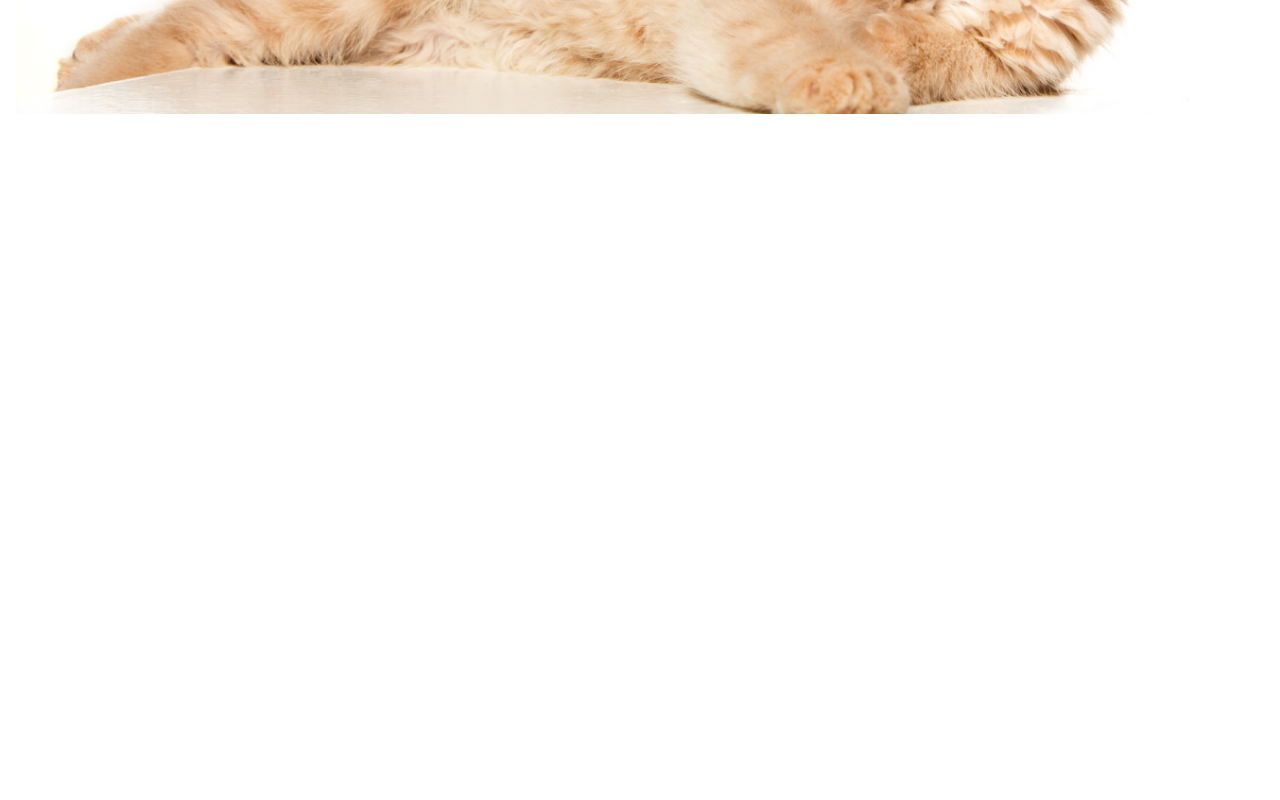
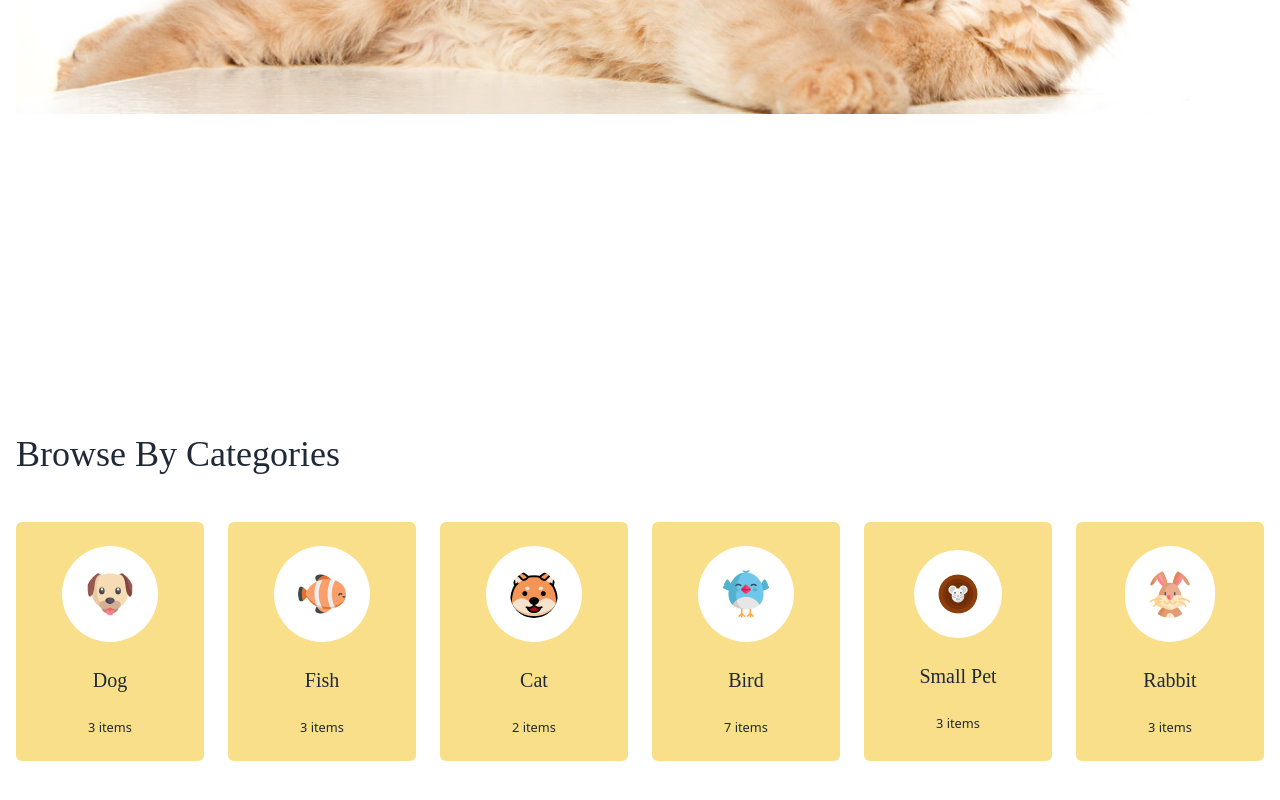
Before and after one commit to Rashed-helloworld/Pet_site, a plain HTML site: page index.html in a window 1280 px wide. Shown: the part 794-1594 px from the top of the page. Before the commit the page ends 1164 px from the top, so only its background shows below. Drawn offline with nearby package versions, Linux system fonts and the light colour scheme; a web font is replaced by a local one.

Commit message:
category section added

```diff
--- a/index.html
+++ b/index.html
@@ -58,7 +58,7 @@
   </head>
   <body>
     <!-- Header Section -->
-    <header>
+    <header class="mb-12 lg:mb-16">
       <!-- Navbar -->
       <nav
         class="font-sora h-16 lg:h-20 px-4 md:px-8 lg:px-16 py-3 md:py-7 mb-24 flex flex-row justify-between items-center bg-[#FFF9F4] text-bold"
@@ -103,5 +103,43 @@
         </div>
        </section>
     </header>
+    <main class="container mx-auto px-4">
+      <!-- Category Section -->
+       <section class="mb-12 lg:mb-16">
+        <h2 class="mb-8 lg:mb-12 font-adlam text-2xl lg:text-4xl">Browse By Categories</h2>
+        <div class="grid grid-cols-2 grid-rows-3 lg:grid-cols-6 lg:grid-rows-1 gap-4 lg:gap-6">
+          <div class=" w-auto lg:w-50 h-74 bg-[#f9df8a] rounded-md flex flex-col justify-center items-center">
+            <img class="my-6 bg-white p-6 rounded-full" src="images/dog-cartoon.png" alt="Dog">
+            <h4 class="font-adlam text-xl">Dog</h4>
+            <small class="my-6 ">3 items</small>
+          </div>
+          <div class=" w-auto lg:w-50 h-74 bg-[#f9df8a] rounded-md flex flex-col justify-center items-center">
+            <img class="my-6 bg-white p-6 rounded-full" src="images/fish-cartoon.png" alt="Fish">
+            <h4 class="font-adlam text-xl">Fish</h4>
+            <small class="my-6 ">3 items</small>
+          </div>
+          <div class=" w-auto lg:w-50 h-74 bg-[#f9df8a] rounded-md flex flex-col justify-center items-center">
+            <img class="my-6 bg-white p-6 rounded-full" src="images/cat-cartoon.png" alt="cat">
+            <h4 class="font-adlam text-xl">Cat</h4>
+            <small class="my-6 ">2 items</small>
+          </div>
+          <div class=" w-auto lg:w-50 h-74 bg-[#f9df8a] rounded-md flex flex-col justify-center items-center">
+            <img class="my-6 bg-white p-6 rounded-full" src="images/bird-cartoon.png" alt="bird">
+            <h4 class="font-adlam text-xl">Bird</h4>
+            <small class="my-6 ">7 items</small>
+          </div>
+          <div class=" w-auto lg:w-50 h-74 bg-[#f9df8a] rounded-md flex flex-col justify-center items-center">
+            <img class="my-6 bg-white p-6 rounded-full" src="images/mouse-cartoon.png" alt="Small Pet">
+            <h4 class="font-adlam text-xl">Small Pet</h4>
+            <small class="my-6 ">3 items</small>
+          </div>
+          <div class=" w-auto lg:w-50 h-74 bg-[#f9df8a] rounded-md flex flex-col justify-center items-center">
+            <img class="my-6 bg-white p-6 rounded-full" src="images/rabbit-cartoon.png" alt="Rabbit">
+            <h4 class="font-adlam text-xl">Rabbit</h4>
+            <small class="my-6 ">3 items</small>
+          </div>
+        </div>
+       </section>
+    </main>
   </body>
 </html>
```
